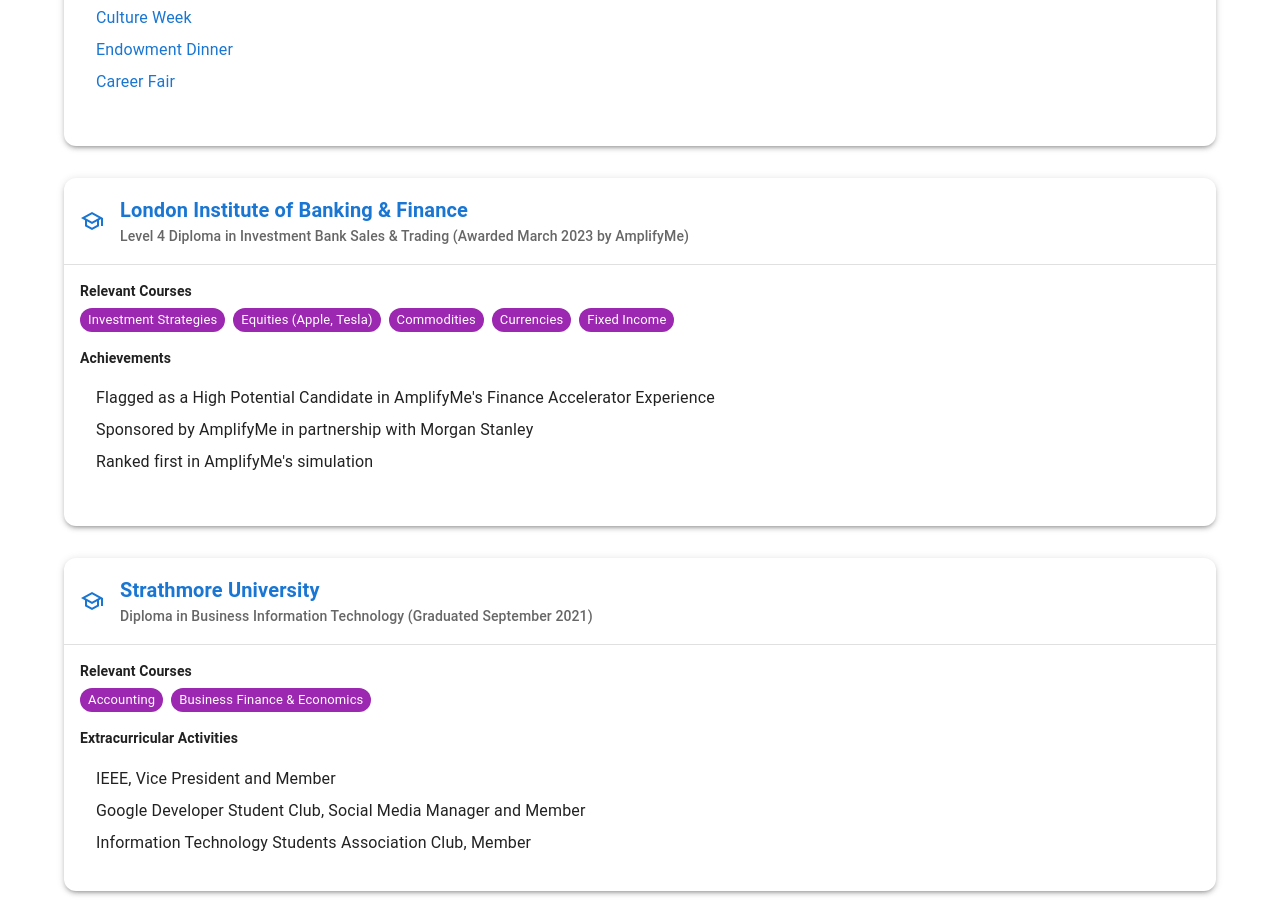
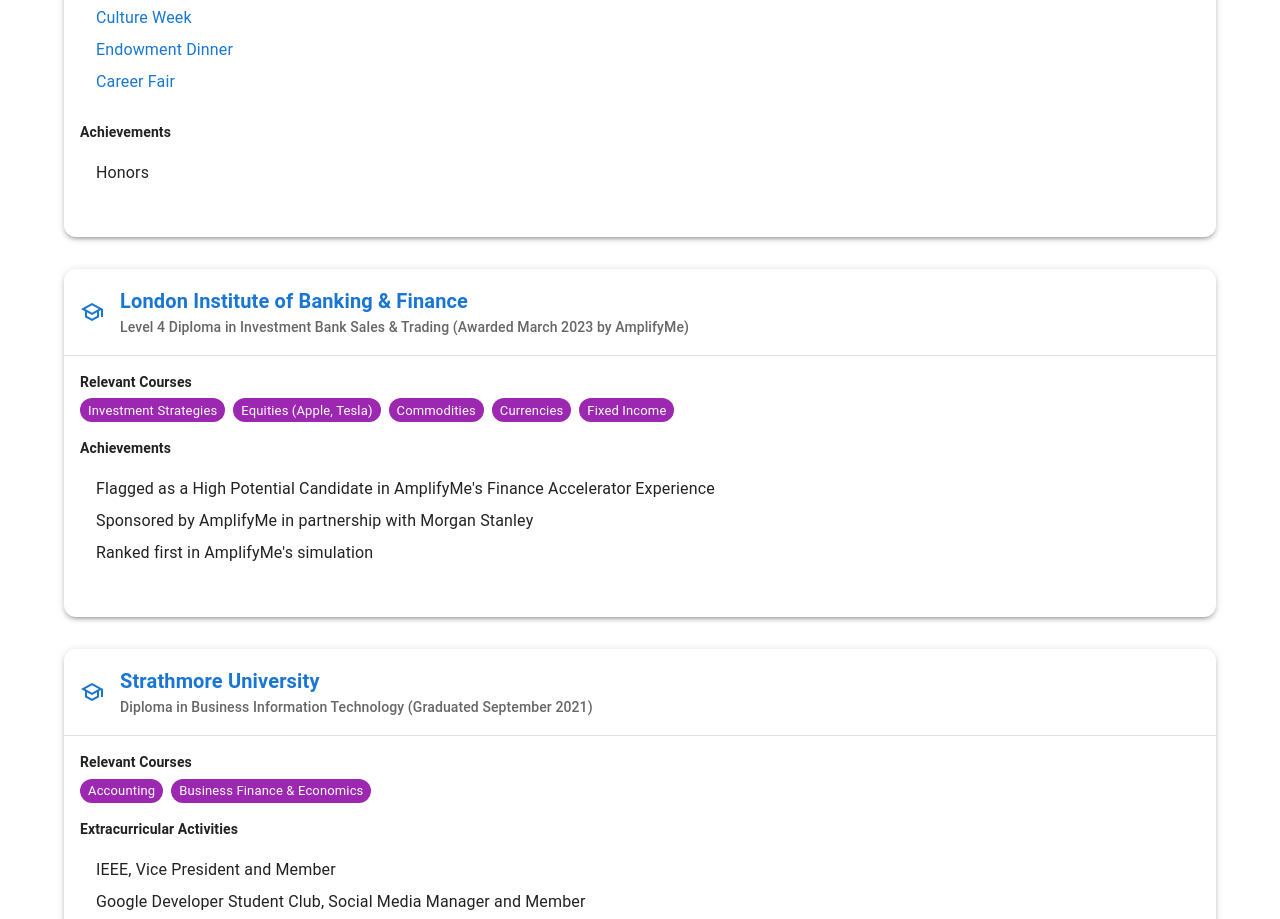
Before and after one commit to olivernjeru/olivernjeru.github.io, a React (Create React App) app: page / in a window 1280 px wide. Shown: the part 1240-2159 px from the top of the page. Built offline with nearby package versions, Linux system fonts and the light colour scheme.

Commit message:
update: add achievement "Honors" to EducationObject

```diff
--- a/src/components/dataStores/EducationObject.js
+++ b/src/components/dataStores/EducationObject.js
@@ -27,7 +27,9 @@ const educationData = {
             "Business Data Analytics",
             "Software Design & Architecture",
         ],
-        achievements: [],
+        achievements: [
+            "Honors"
+        ],
         activities: [],
     },
     libf: {
```
